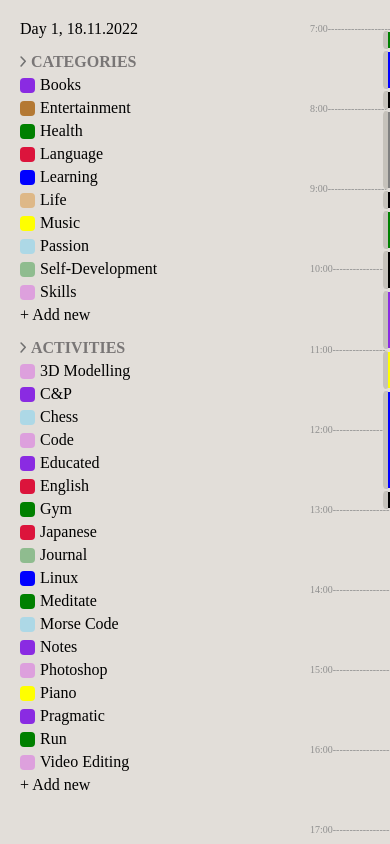
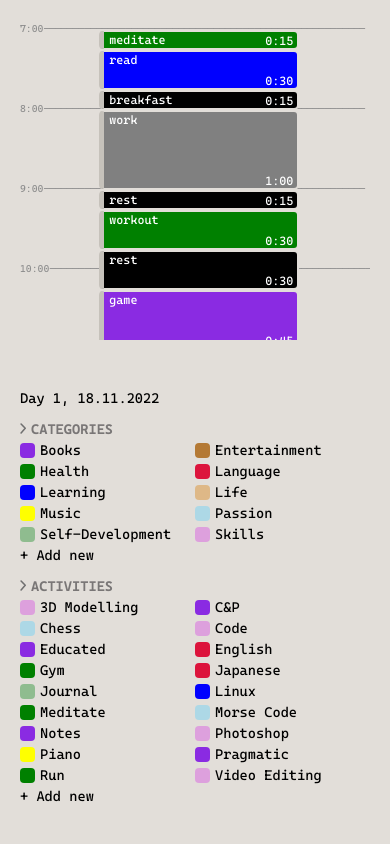
Before and after one commit to oerol/guse, an Angular app: page / in a window 390 px wide. Shown: the top 844 px of the page. Built offline with nearby package versions, Linux system fonts and the light colour scheme.

Commit message:
Added support for mobile devices

```diff
--- a/package.json
+++ b/package.json
@@ -4,6 +4,7 @@
   "scripts": {
     "ng": "ng",
     "start": "ng serve",
+    "start:host": "ng serve --host 0.0.0.0",
     "build": "ng build",
     "watch": "ng build --watch --configuration development",
     "test": "ng test"
--- a/src/styles.scss
+++ b/src/styles.scss
@@ -1,4 +1,15 @@
 /* You can add global styles to this file, and also import other style files */
+
+@font-face {
+  font-family: Cascadia Code;
+  src: url('./assets/CascadiaCode.woff2') format('woff2');
+}
+
+@font-face {
+  font-family: Cascadia Code;
+  src: url('./assets/CascadiaCode-Bold.woff2') format('woff2');
+  font-weight: bold;
+}
 
 body {
   margin: 0;
@@ -11,3 +22,41 @@ body {
 button {
   font-family: Cascadia Code;
 }
+
+@media (max-width: 950px) {
+  body {
+    font-size: 14px;
+    overflow-y: auto;
+  }
+  .vertical-seperator {
+    display: none;
+  }
+  main {
+    flex-direction: column !important;
+  }
+  app-side-menu {
+    order: 1;
+  }
+  app-todo {
+    order: 2;
+  }
+
+  .day-wrapper {
+    height: 300px !important;
+    overflow-x: hidden;
+  }
+
+  #side-menu-wrapper {
+    width: auto !important;
+  }
+
+  .categories-content,
+  .activities-content {
+    display: flex;
+    flex-wrap: wrap;
+  }
+  .category-item,
+  .activity-item {
+    flex: 50%;
+  }
+}
```
Also changed, not shown: src/assets/CascadiaCode-Bold.woff2 (added), src/assets/CascadiaCode.woff2 (added).
